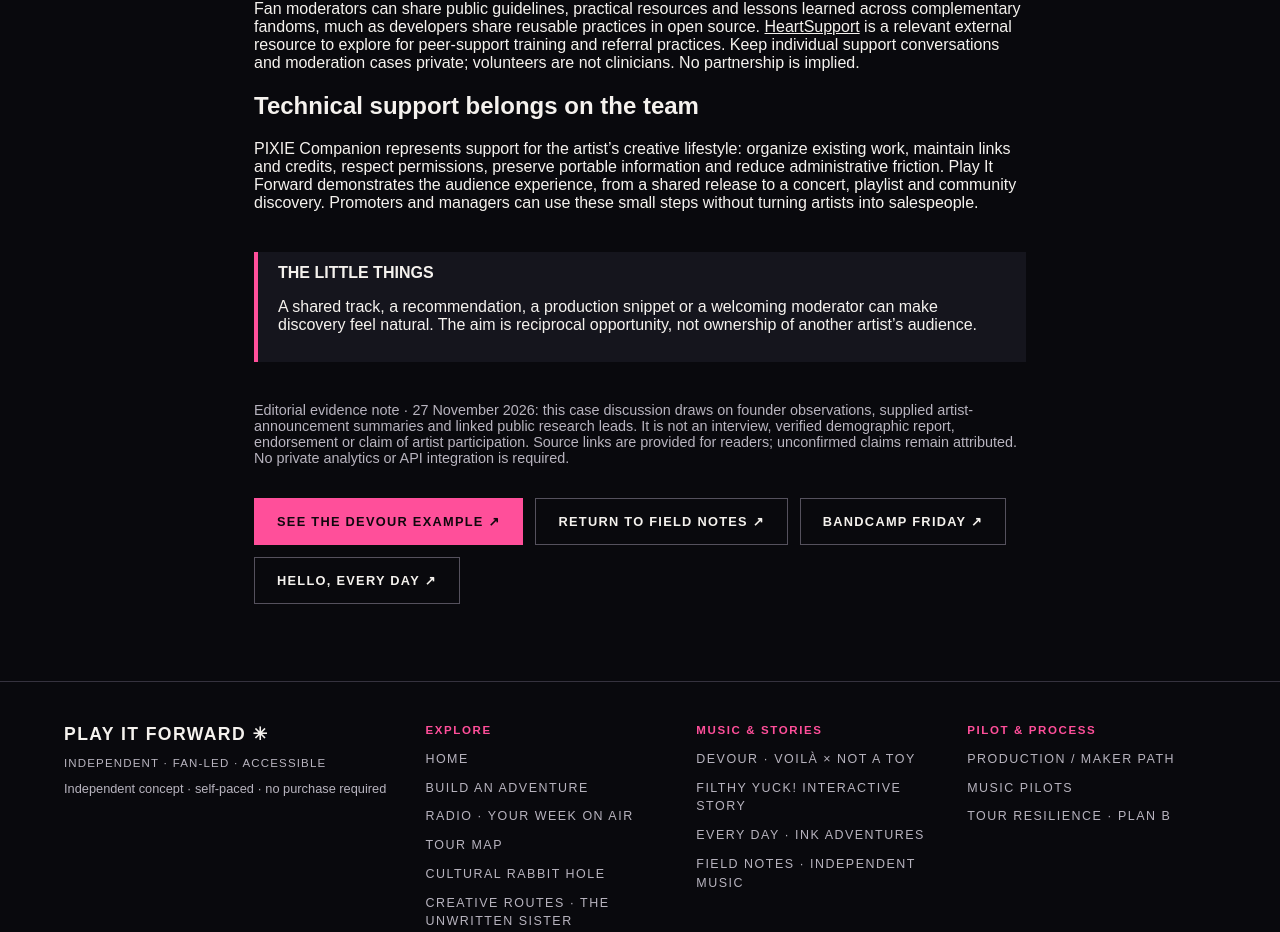
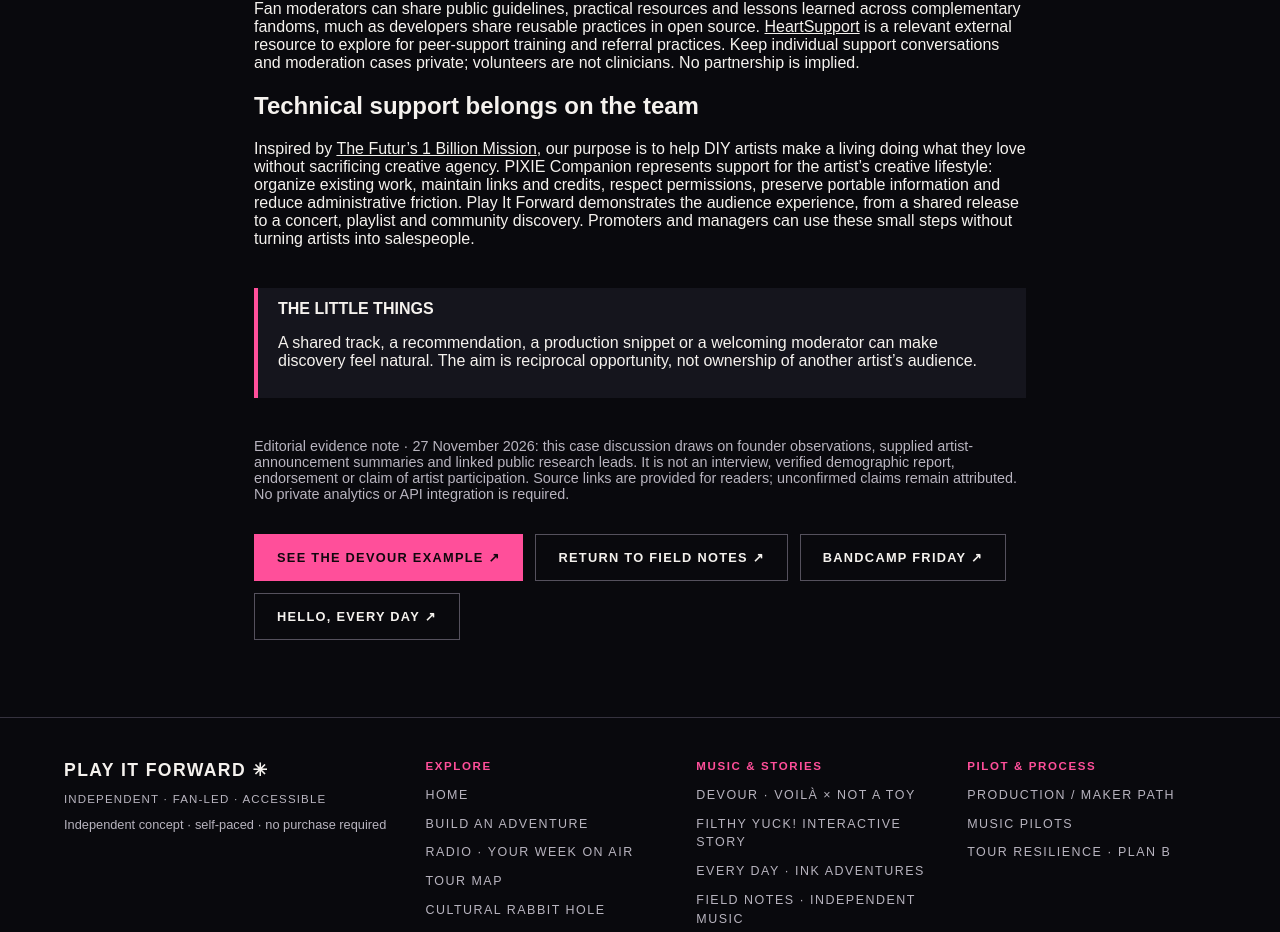
Before and after one commit to Loptr-Lab/pay-it-forward, a Next.js app: page /field-notes/the-art-of-staying-independent in a window 1280 px wide. Shown: the part 2328-3260 px from the top of the page. Built offline with nearby package versions, Linux system fonts and the light colour scheme.

Commit message:
Clarify existing editorial purpose: sustainable creative livelihoods

```diff
--- a/src/app/field-notes/the-art-of-staying-independent/page.tsx
+++ b/src/app/field-notes/the-art-of-staying-independent/page.tsx
@@ -30,7 +30,7 @@ export default function IndependentArtists(){return <main className="field-notes
 <h2>Build in public, moderate together</h2>
 <p>Fan moderators can share public guidelines, practical resources and lessons learned across complementary fandoms, much as developers share reusable practices in open source. <a href="https://heartsupport.com/">HeartSupport</a> is a relevant external resource to explore for peer-support training and referral practices. Keep individual support conversations and moderation cases private; volunteers are not clinicians. No partnership is implied.</p>
 <h2>Technical support belongs on the team</h2>
-<p>PIXIE Companion represents support for the artist’s creative lifestyle: organize existing work, maintain links and credits, respect permissions, preserve portable information and reduce administrative friction. Play It Forward demonstrates the audience experience, from a shared release to a concert, playlist and community discovery. Promoters and managers can use these small steps without turning artists into salespeople.</p>
+<p>Inspired by <Link href="/field-notes/one-billion-mission/">The Futur’s 1 Billion Mission</Link>, our purpose is to help DIY artists make a living doing what they love without sacrificing creative agency. PIXIE Companion represents support for the artist’s creative lifestyle: organize existing work, maintain links and credits, respect permissions, preserve portable information and reduce administrative friction. Play It Forward demonstrates the audience experience, from a shared release to a concert, playlist and community discovery. Promoters and managers can use these small steps without turning artists into salespeople.</p>
 <aside className="editorial-callout editorial-callout-spaced"><strong>THE LITTLE THINGS</strong><p>A shared track, a recommendation, a production snippet or a welcoming moderator can make discovery feel natural. The aim is reciprocal opportunity, not ownership of another artist’s audience.</p></aside>
 <p className="editorial-note">Editorial evidence note · 27 November 2026: this case discussion draws on founder observations, supplied artist-announcement summaries and linked public research leads. It is not an interview, verified demographic report, endorsement or claim of artist participation. Source links are provided for readers; unconfirmed claims remain attributed. No private analytics or API integration is required.</p>
 <div className="editorial-actions"><Link className="button primary" href="/music/devour/">SEE THE DEVOUR EXAMPLE ↗</Link><Link className="button secondary" href="/field-notes/">RETURN TO FIELD NOTES ↗</Link><Link className="button secondary" href="/#event">BANDCAMP FRIDAY ↗</Link><Link className="button secondary" href="/every-day/">HELLO, EVERY DAY ↗</Link></div>
```
